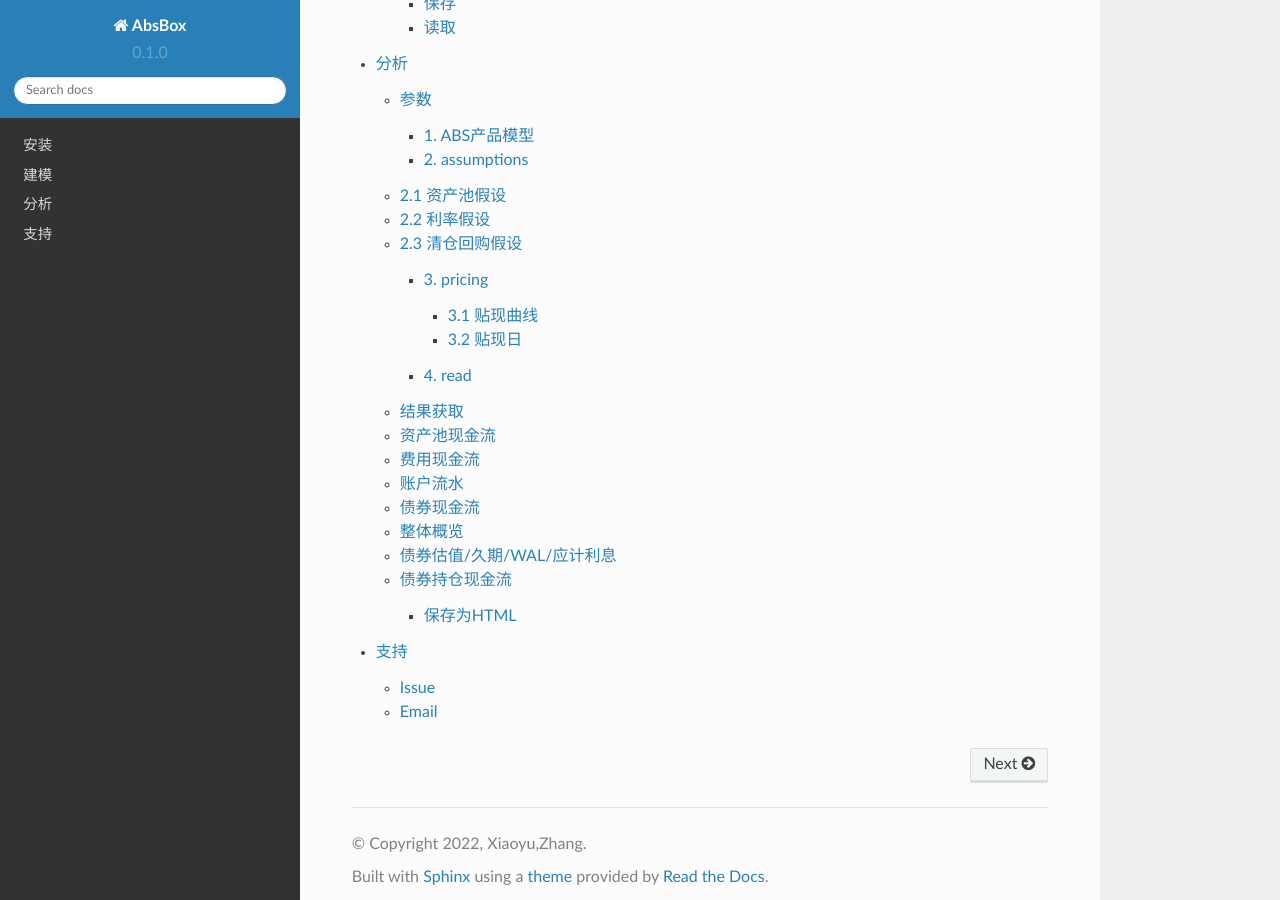
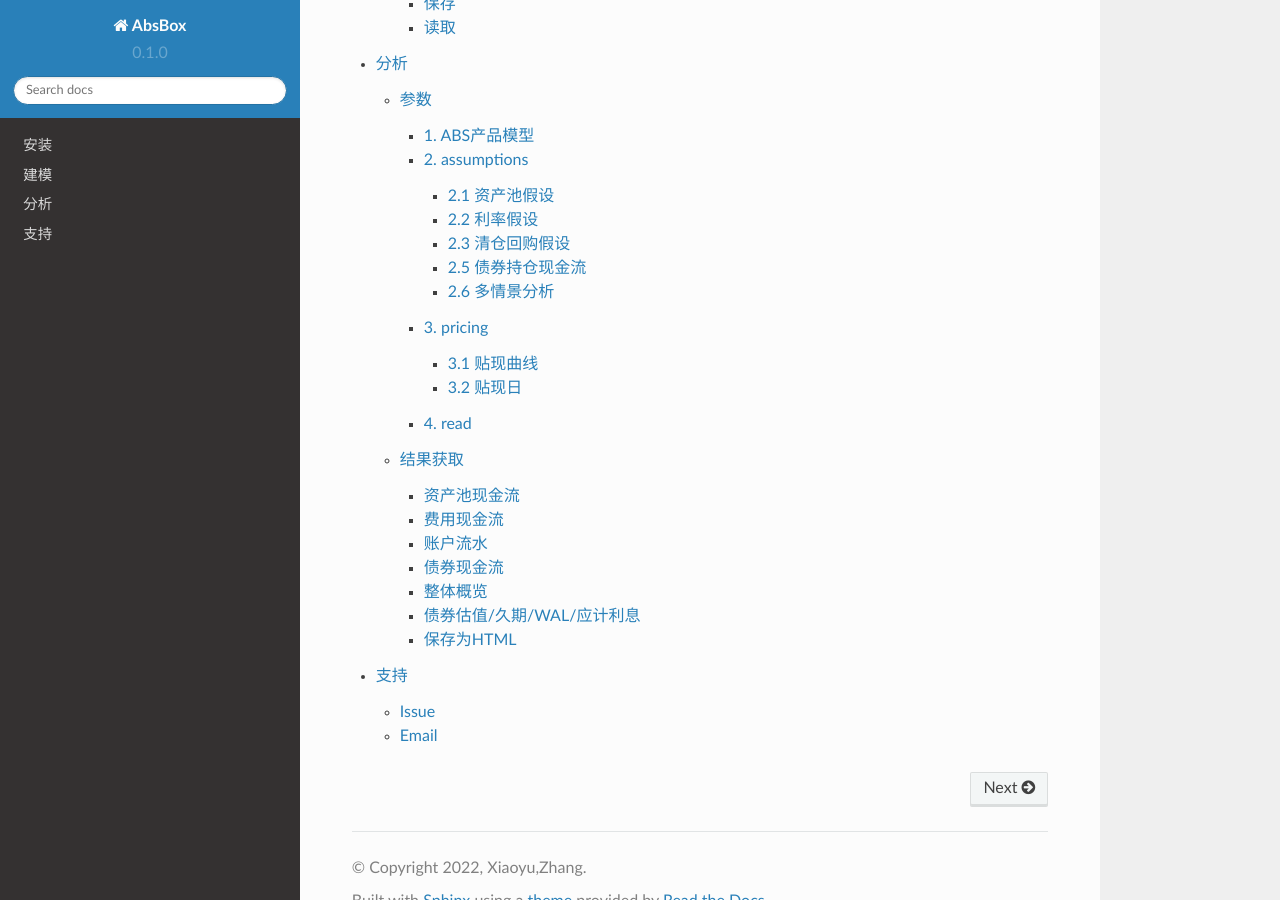
Before and after one commit to yellowbean/pyabs-doc, a Sphinx documentation site: the page built from docs/source/index.rst, in a window 1280 px wide and 900 px high, scrolled down 1032 px. Built offline with Sphinx 7.4.7 and the Read the Docs theme 2.0.0, drawn with Linux system fonts in a browser that asks for light colours; some of the changed lines change nothing that is shown.

Commit message:
update 0827

```diff
--- a/docs/source/分析.rst
+++ b/docs/source/分析.rst
@@ -1,5 +1,5 @@
 分析
-======
+*****
 
 首先需要实例化一个计算服务器，这里有一个公共服务器：
 
@@ -47,17 +47,17 @@
             ,read=True)
 
 参数
------
+====
 1. ABS产品模型
-^^^^^
+----
 第一个参数为需要分析的 ``产品模型`` 对象 , 该对象是通过 建模 页面对产品要素进行建模后的对象。
 
 2. assumptions
-^^^^^
+----
 用户需要传入一个map的列表。每一个map分别代表着: 资产池假设,清仓回购假设,利率曲线设定.
 
 2.1 资产池假设
-----
+^^^^
 针对不同底层资产类别， 用户可以传入不同的资产池假设。
 
 * 居民住房按揭贷款
@@ -70,7 +70,7 @@
 
 
 2.2 利率假设
-----
+^^^^
 
 利率假设将会用于未来债券和资产池的测算。 用户通过传入一个map:
 
@@ -81,7 +81,7 @@
 表示： 基准利率LPR5Y，2022-1-1时，利率为5%，2022-8-1,利率为18%, 2023-8-1,利率为10%。
 
 2.3 清仓回购假设
-----
+^^^^
 格式为 ``[[清仓触发条件],清仓计价方式,回款存入账户]``
 
   * ``清仓触发条件``, 条件是一个列表， 当列表内所有触发条件都满足情况下，就会触发清仓回购动作。
@@ -91,8 +91,35 @@
    {"清仓":[{"资产池余额剩余比率":0.2}]}
    {"清仓":[{"指定日之后":"2024-01-01"}]}
 
-2.4 多情景分析
+2.5 债券持仓现金流
+^^^^
 
+用户可以通过参数 `position` 传入持仓债券的张数和对应层级，从而获取对应债券实际获得的现金流
+
+.. code-block:: python
+
+  r = localAPI.run(BYD_AUTO_2021_2
+             ,assumptions= myAssumption
+             ,pricing= myPricing
+             ,read=True
+             ,position={"次级":2000}
+             )
+
+通过加入一个`position`参数，传入当前持仓的名称，持仓的债券张数
+
+.. code-block:: python
+
+  r['position']['次级']
+
+即可获取基于持仓的现金流
+
+.. image:: img/position_bond_flow.png
+  :width: 500
+  :alt: 持仓现金流
+
+
+2.6 多情景分析
+^^^^
 如果 ``assumptions`` 传入嵌套列表，那么引擎就会针对嵌套内的每一个情景进行计算。
 此时返回的运算结果是一个 *列表* ，对应每次假设场景的计算结果。
 
@@ -119,10 +146,10 @@
     # 注意 r_list 是一个列表
 
 3. pricing
-^^^^^
+----
 
 3.1 贴现曲线
-""""
+^^^^^
 
   * 贴现日:  引擎会把贴现日之后的债券现金（现金=本金+利息）流进行贴现
   * 贴现曲线:  传入一个列表，列表格式为 [``日期``, ``贴现率``]
@@ -132,17 +159,17 @@
   {"贴现日":"2023-06-22","贴现曲线":[["2020-01-01",0.03]]}
 
 3.2 贴现日
-""""
+^^^^^
 
 将贴现日之后的债券现金流，贴现至贴现日
 
 4. read
-^^^^^
+----
 * ``True`` -> 表示把结果读取成 ``pandas.DataFrame``
 * ``False`` -> 表示把结果读取为json
 
 结果获取
------
+====
 通过调用 `run()` 方法，``absbox`` 会发送一个HTTP请求到 API引擎，并且解析返回结果。
 
 .. code-block:: python
@@ -219,37 +246,9 @@
   :width: 400
   :alt: 估值
 
-债券持仓现金流
-----
-
-用户可以通过参数 `position` 传入持仓债券的张数和对应层级，从而获取对应债券实际获得的现金流
-
-.. code-block:: python
-
-  r = localAPI.run(BYD_AUTO_2021_2
-             ,assumptions= myAssumption
-             ,pricing= myPricing
-             ,read=True
-             ,position={"次级":2000}
-             )
-
-通过加入一个`position`参数，传入当前持仓的名称，持仓的债券张数
-
-.. code-block:: python
-
-  r['position']['次级']
-
-即可获取基于持仓的现金流
-
-.. image:: img/position_bond_flow.png
-  :width: 500
-  :alt: 持仓现金流
-
-
-
 
 保存为HTML
-^^^^
+----
 
 通过使用 ``float_format`` 参数
 
```
Also changed, not shown: docs/source/建模.rst (+21 -19 lines).
